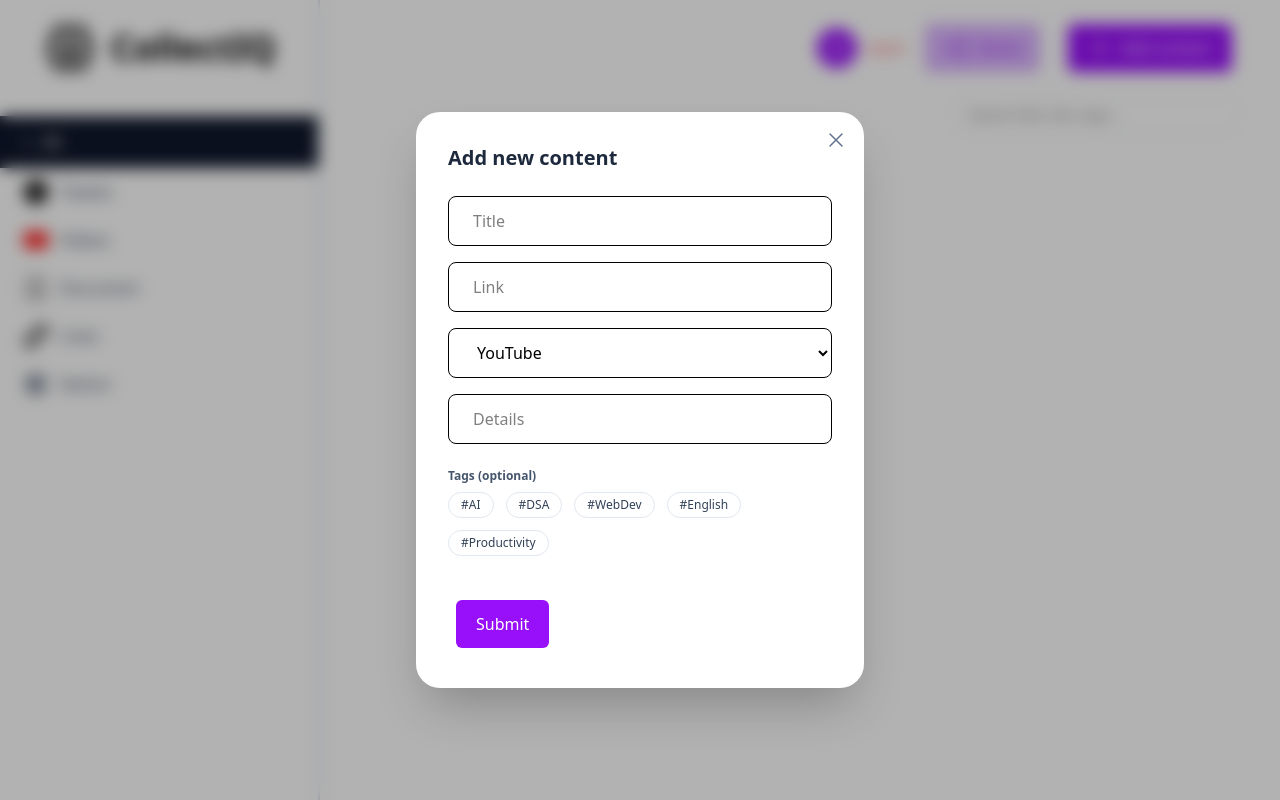
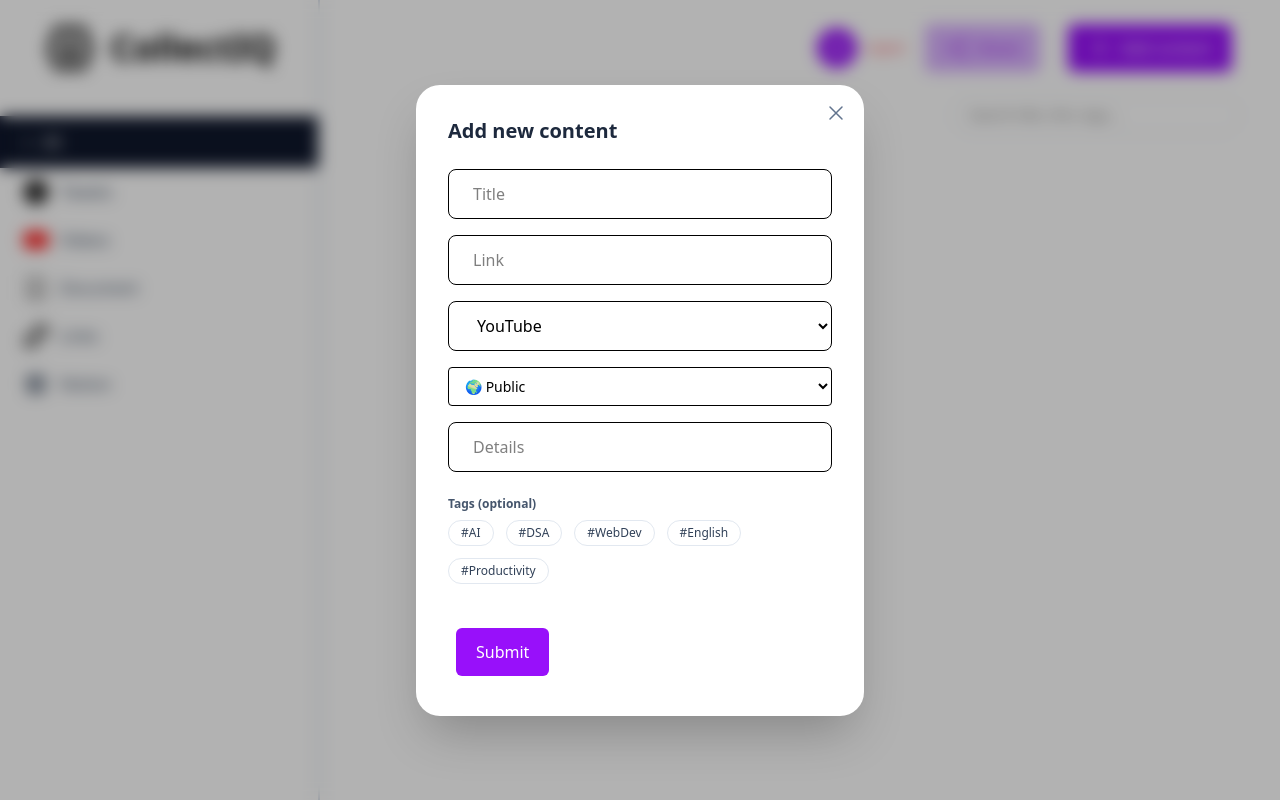
Before and after one commit to PYadav70/CollectIQ, a React (Vite) app in the folder frontend/: page /dashboard in a window 1280 px wide. Both pictures are taken after a click on the button "Add content". Built offline with nearby package versions, Linux system fonts and the light colour scheme.

Commit message:
added privacy features

```diff
--- a/frontend/src/components/Card.tsx
+++ b/frontend/src/components/Card.tsx
@@ -24,6 +24,7 @@ interface CardProps {
   onShare?: (link: string) => void;
   onEdit?: () => void;
   status: "to-learn" | "in-progress" | "done";
+  visibility?: "public" | "friends" | "private";
   onStatusChange?: (newStatus: string) => void;
   isPinned: boolean;
   onPin?: () => void;
@@ -40,10 +41,12 @@ export const Card = ({
   onShare,
   onEdit,
   status,
+   visibility,
   onStatusChange,
   onPin,
   isPinned,
   onTagClick
+
 }: CardProps) => {
 
   /** ✅ NORMALIZE TYPE (IMPORTANT FIX) */
@@ -70,7 +73,7 @@ export const Card = ({
 
   const handleShare = () => {
     if (onShare) return onShare(link);
-    navigator.clipboard.writeText(link).catch(() => {});
+    navigator.clipboard.writeText(link).catch(() => { });
   };
 
   /** ✅ SAFE YOUTUBE EMBED */
@@ -104,6 +107,18 @@ export const Card = ({
           <button onClick={onDelete}><DeleteIcon size="lg" /></button>
         </div>
       </div>
+
+      {/* Visibility Badge */}
+      {visibility && (
+        <span className="px-3 py-1 rounded-full text-xs font-medium bg-slate-100 text-slate-700">
+          {visibility === "public" && "🌍 Public"}
+          {visibility === "friends" && "👥 Friends"}
+          {visibility === "private" && "🔒 Only Me"}
+        </span>
+      )}
+
+
+
 
       {/* STATUS */}
       <div className="flex items-center gap-2 mt-3">
--- a/frontend/src/components/CreateContentModal.tsx
+++ b/frontend/src/components/CreateContentModal.tsx
@@ -20,6 +20,7 @@ export const CreateContentModel = ({ open, onClose }: CreateContentModelProps) =
   const detailsRef = useRef<HTMLInputElement>(null!);
 
   const [selectedTags, setSelectedTags] = useState<string[]>([]);
+  const [visibility, setVisibility] = useState<"public" | "friends" | "private">("public");
 
   if (!open) return null;
 
@@ -53,6 +54,7 @@ export const CreateContentModel = ({ open, onClose }: CreateContentModelProps) =
           type,
           details,
           tags: selectedTags, //  send tags to backend
+          visibility
         },
         { headers: { Authorization: `Bearer ${token}` } }
       );
@@ -121,6 +123,17 @@ export const CreateContentModel = ({ open, onClose }: CreateContentModelProps) =
             <option value="notion">Notion</option>
           </select>
 
+          <select
+            value={visibility}
+            onChange={(e) => setVisibility(e.target.value as any)}
+            className="border rounded px-3 py-2 text-sm"
+          >
+            <option value="public">🌍 Public</option>
+            <option value="friends">👥 Friends</option>
+            <option value="private">🔒 Only Me</option>
+          </select>
+
+
           <Input inputRef={detailsRef} type="text" placeholder="Details" />
 
           {/* TAGS SECTION */}
@@ -128,7 +141,7 @@ export const CreateContentModel = ({ open, onClose }: CreateContentModelProps) =
             <p className="text-xs font-semibold text-slate-600 mb-2">
               Tags (optional)
             </p>
-           <div className="flex flex-wrap gap-2 sm:gap-3">
+            <div className="flex flex-wrap gap-2 sm:gap-3">
 
               {TAG_OPTIONS.map((tag) => {
                 const active = selectedTags.includes(tag);
@@ -149,7 +162,7 @@ export const CreateContentModel = ({ open, onClose }: CreateContentModelProps) =
             </div>
           </div>
 
-           <div className="mt-4 sm:mt-5">
+          <div className="mt-4 sm:mt-5">
             <Button onClick={addContent} variant="primary" text="Submit" />
           </div>
         </form>
--- a/frontend/src/components/EditContentModal.tsx
+++ b/frontend/src/components/EditContentModal.tsx
@@ -28,6 +28,10 @@ export const EditContentModal = ({
   const detailsRef = useRef<HTMLInputElement>(null);
 
   const [selectedTags, setSelectedTags] = useState<string[]>([]);
+  const [visibility, setVisibility] = useState<
+    "public" | "friends" | "private"
+  >("public");
+
 
   useEffect(() => {
     if (!open || !content) return;
@@ -37,7 +41,9 @@ export const EditContentModal = ({
     if (detailsRef.current) detailsRef.current.value = content.details || "";
     if (typeRef.current) typeRef.current.value = content.type;
 
+
     setSelectedTags(content.tags || []);
+    setVisibility(content.visibility || "public");
   }, [open, content]);
 
   if (!open || !content) return null;
@@ -65,6 +71,7 @@ export const EditContentModal = ({
           type: typeRef.current?.value,
           details: detailsRef.current?.value,
           tags: selectedTags,
+          visibility
         },
         {
           headers: {
@@ -123,6 +130,19 @@ export const EditContentModal = ({
             <option value="notion">Notion</option>
           </select>
 
+          <select
+            value={visibility}
+            onChange={(e) =>
+              setVisibility(e.target.value as "public" | "friends" | "private")
+            }
+            className="w-full px-4 sm:px-6 py-3 border rounded-lg outline-none cursor-pointer bg-white"
+          >
+            <option value="public">🌍 Public</option>
+            <option value="friends">👥 Friends</option>
+            <option value="private">🔒 Only Me</option>
+          </select>
+
+
           <Input
             inputRef={detailsRef}
             type="text"
@@ -142,11 +162,10 @@ export const EditContentModal = ({
                     key={tag}
                     type="button"
                     onClick={() => toggleTag(tag)}
-                    className={`px-3 py-1 rounded-full border text-xs font-medium transition-colors ${
-                      active
+                    className={`px-3 py-1 rounded-full border text-xs font-medium transition-colors ${active
                         ? "bg-purple-600 border-purple-600 text-white"
                         : "bg-white border-slate-200 text-slate-700 hover:bg-slate-50"
-                    }`}
+                      }`}
                   >
                     #{tag}
                   </button>
--- a/frontend/src/hooks/UseContent.tsx
+++ b/frontend/src/hooks/UseContent.tsx
@@ -10,7 +10,10 @@ export interface Content {
   type: "twitter" | "youtube" | "note" | "links" | "notion";
   details?: string;
   tags?: string[];
-   status: "to-learn" | "in-progress" | "done";  //status update
+  status: "to-learn" | "in-progress" | "done";  //status update
+   visibility: "public" | "friends" | "private";
+
+
 }
 
 export function useContent() {
--- a/frontend/src/pages/Dashboard.tsx
+++ b/frontend/src/pages/Dashboard.tsx
@@ -282,6 +282,7 @@ const handleLogout = () => {
               details={item.details}
               tags={item.tags}
               status={item.status || "to-learn"}
+              visibility={item.visibility}
               isPinned={(item as RowContent).isPinned || false}
               onPin={() => togglePin(item._id)}
               //@ts-ignore
```
Also changed, not shown: 2 other files (tests, documents, lock files or other folders). Lines whose indentation alone changed are shown as unchanged.
